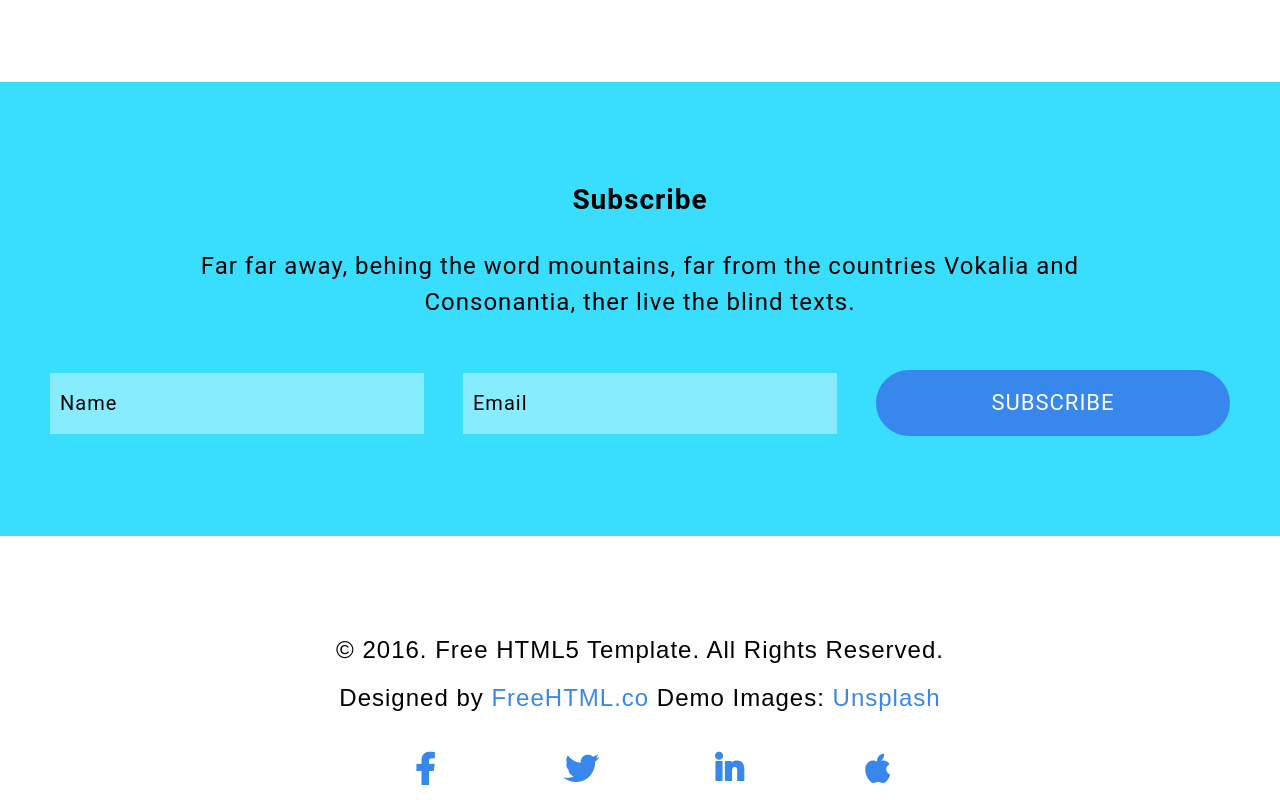
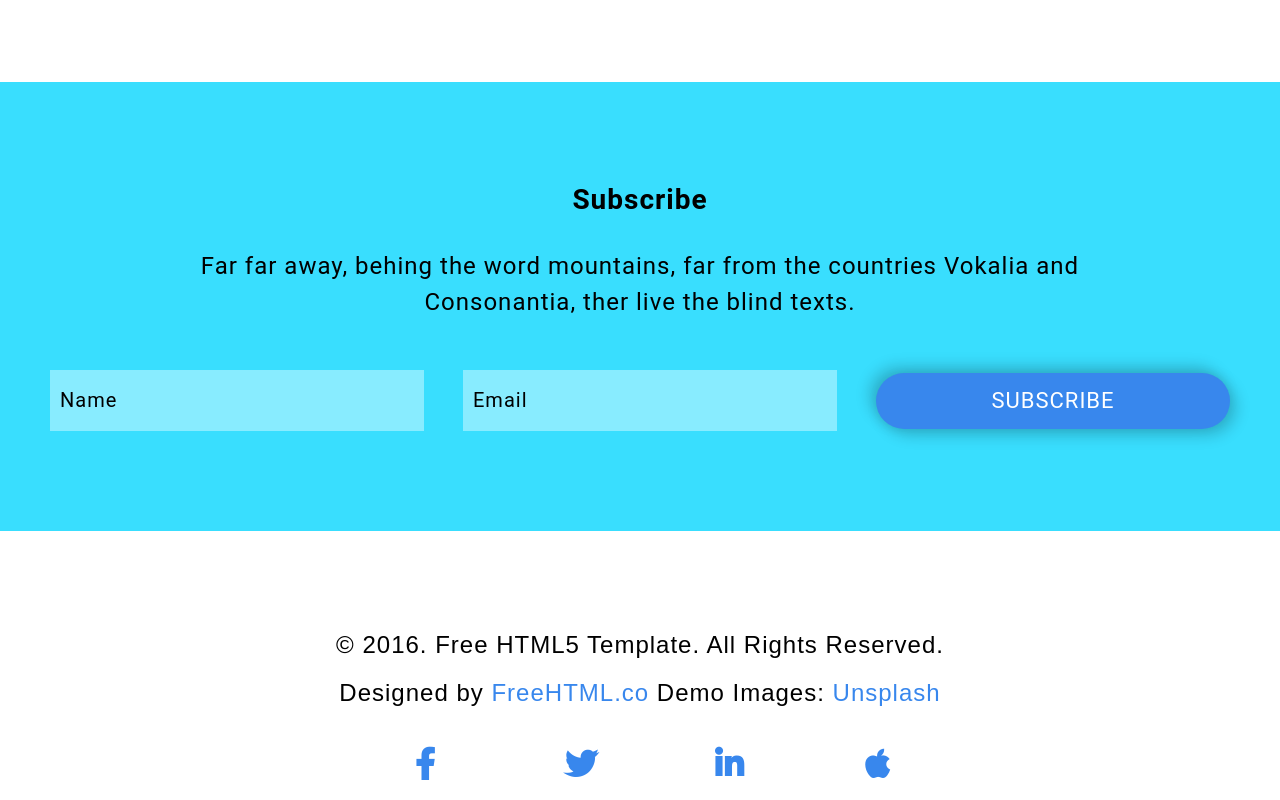
Before and after one commit to ssumanaxioned/landing, a plain HTML site: page index.html in a window 1280 px wide. In both pictures the pointer is over the button "SUBSCRIBE". Shown: the part 3524-4324 px from the top of the page. Drawn offline with Linux system fonts and the light colour scheme.

Commit message:
button hover effect

```diff
--- a/assets/css/style.css
+++ b/assets/css/style.css
@@ -570,7 +570,8 @@ header .wrapper {
 }
 
 .sub-form button:hover {
-  border: 5px solid #3887ed;
+  box-shadow: 6px 6px 15px rgba(0, 0, 0, 0.2),
+             -6px -6px 15px rgba(0, 0, 0, 0.2);
 }
 
 footer .wrapper {
```
